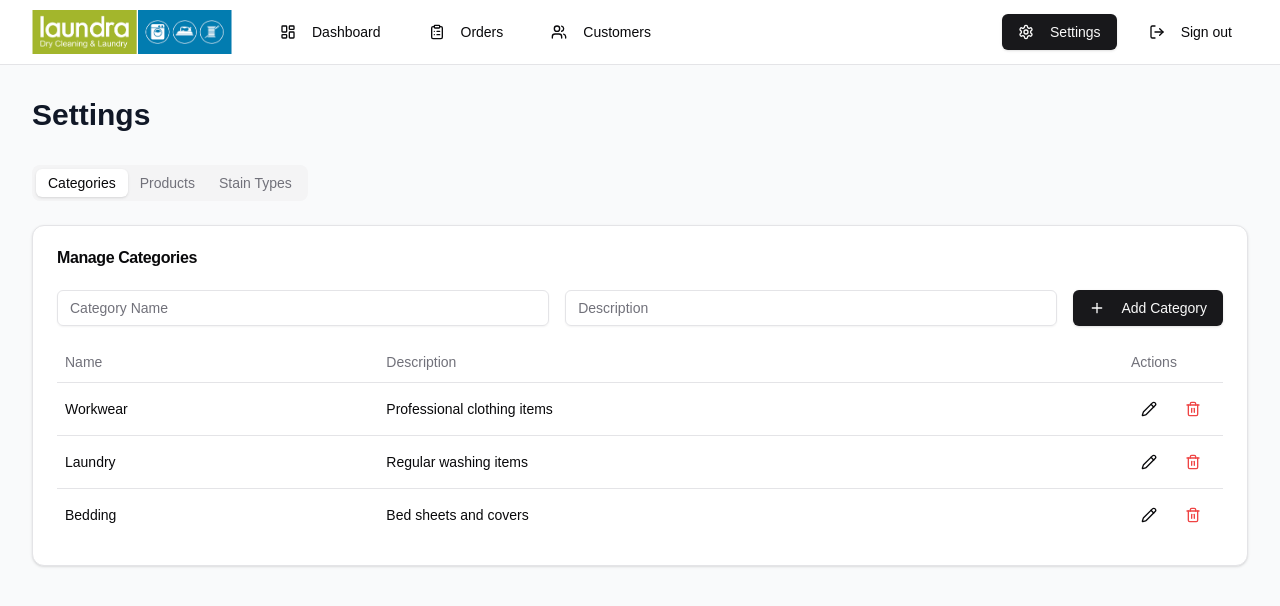
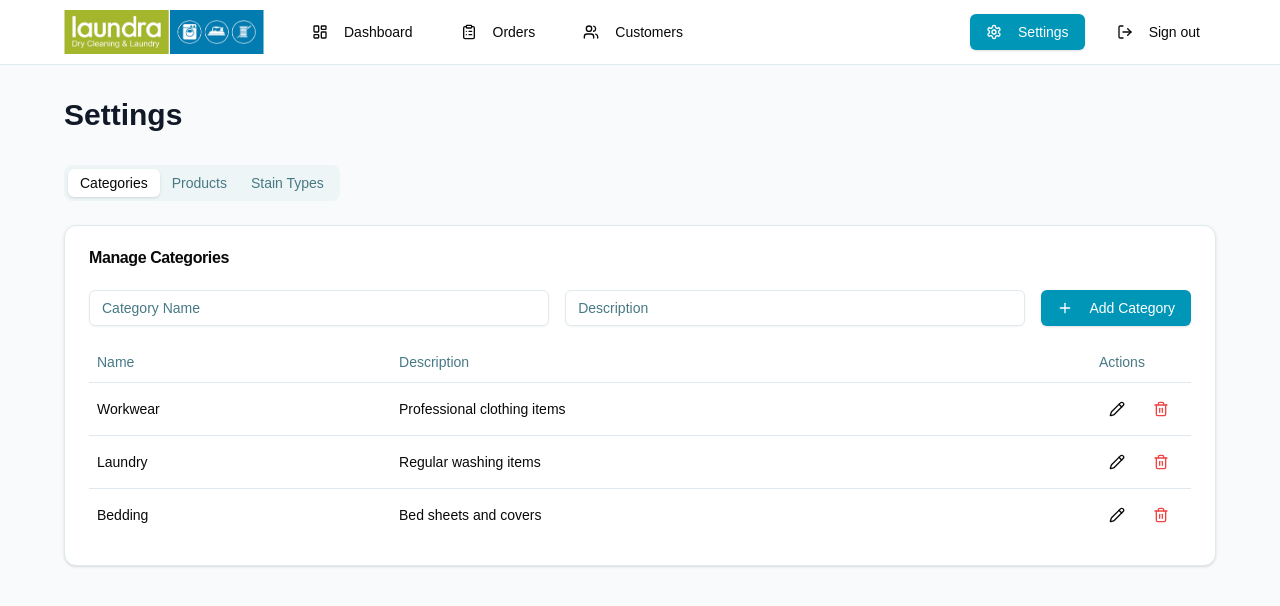
Before and after one commit to onlyargon/laundra, a Next.js app: page /settings in a window 1280 px wide. Shown: the top 606 px of the page. Built offline with nearby package versions, Linux system fonts and the light colour scheme.

Commit message:
Update color scheme and layout with max-width containers

```diff
--- a/app/globals.css
+++ b/app/globals.css
@@ -14,67 +14,67 @@ body {
 		--card-foreground: 240 10% 3.9%;
 		--popover: 0 0% 100%;
 		--popover-foreground: 240 10% 3.9%;
-    --primary: 240 5.9% 10%;
-    --primary-foreground: 0 0% 98%;
-    --secondary: 240 4.8% 95.9%;
-    --secondary-foreground: 240 5.9% 10%;
-    --muted: 240 4.8% 95.9%;
-    --muted-foreground: 240 3.8% 46.1%;
-    --accent: 240 4.8% 95.9%;
-    --accent-foreground: 240 5.9% 10%;
+		--primary: 191 100% 36%; /* Bright blue #0093B8 */
+		--primary-foreground: 0 0% 100%;
+		--secondary: 73 63% 44%; /* Lime green #9AB82A */
+		--secondary-foreground: 0 0% 100%;
+		--muted: 191 30% 95%;
+		--muted-foreground: 191 30% 40%;
+		--accent: 73 63% 44%;
+		--accent-foreground: 0 0% 100%;
 		--destructive: 0 84.2% 60.2%;
 		--destructive-foreground: 0 0% 98%;
-    --border: 240 5.9% 90%;
-    --input: 240 5.9% 90%;
-    --ring: 240 10% 3.9%;
-    --chart-1: 12 76% 61%;
-    --chart-2: 173 58% 39%;
-    --chart-3: 197 37% 24%;
-    --chart-4: 43 74% 66%;
-    --chart-5: 27 87% 67%;
+		--border: 191 30% 90%;
+		--input: 191 30% 90%;
+		--ring: 191 100% 36%;
+		--chart-1: 191 100% 36%; /* Blue */
+		--chart-2: 73 63% 44%; /* Green */
+		--chart-3: 191 70% 50%; /* Light blue */
+		--chart-4: 73 73% 55%; /* Light green */
+		--chart-5: 191 85% 65%; /* Lighter blue */
 		--radius: 0.5rem;
 		--sidebar-background: 0 0% 98%;
-    --sidebar-foreground: 240 5.3% 26.1%;
-    --sidebar-primary: 240 5.9% 10%;
-    --sidebar-primary-foreground: 0 0% 98%;
-    --sidebar-accent: 240 4.8% 95.9%;
-    --sidebar-accent-foreground: 240 5.9% 10%;
-    --sidebar-border: 220 13% 91%;
-    --sidebar-ring: 217.2 91.2% 59.8%;
+		--sidebar-foreground: 191 30% 26%;
+		--sidebar-primary: 191 100% 36%;
+		--sidebar-primary-foreground: 0 0% 100%;
+		--sidebar-accent: 73 63% 44%;
+		--sidebar-accent-foreground: 0 0% 100%;
+		--sidebar-border: 191 30% 90%;
+		--sidebar-ring: 191 100% 36%;
 	}
 	.dark {
-    --background: 240 10% 3.9%;
+		--background: 191 30% 10%;
 		--foreground: 0 0% 98%;
-    --card: 240 10% 3.9%;
+		--card: 191 30% 15%;
 		--card-foreground: 0 0% 98%;
-    --popover: 240 10% 3.9%;
+		--popover: 191 30% 15%;
 		--popover-foreground: 0 0% 98%;
-    --primary: 0 0% 98%;
-    --primary-foreground: 240 5.9% 10%;
-    --secondary: 240 3.7% 15.9%;
-    --secondary-foreground: 0 0% 98%;
-    --muted: 240 3.7% 15.9%;
-    --muted-foreground: 240 5% 64.9%;
-    --accent: 240 3.7% 15.9%;
-    --accent-foreground: 0 0% 98%;
+		--primary: 191 100% 36%; /* Bright blue #0093B8 */
+		--primary-foreground: 0 0% 100%;
+		--secondary: 73 63% 44%; /* Lime green #9AB82A */
+		--secondary-foreground: 0 0% 100%;
+		--muted: 191 30% 20%;
+		--muted-foreground: 191 30% 70%;
+		--accent: 73 63% 44%;
+		--accent-foreground: 0 0% 100%;
 		--destructive: 0 62.8% 30.6%;
 		--destructive-foreground: 0 0% 98%;
-    --border: 240 3.7% 15.9%;
-    --input: 240 3.7% 15.9%;
-    --ring: 240 4.9% 83.9%;
-    --chart-1: 220 70% 50%;
-    --chart-2: 160 60% 45%;
-    --chart-3: 30 80% 55%;
-    --chart-4: 280 65% 60%;
-    --chart-5: 340 75% 55%;
-    --sidebar-background: 240 5.9% 10%;
-    --sidebar-foreground: 240 4.8% 95.9%;
-    --sidebar-primary: 224.3 76.3% 48%;
+		--border: 191 30% 25%;
+		--input: 191 30% 25%;
+		--ring: 191 100% 36%;
+		--chart-1: 191 100% 36%; /* Blue */
+		--chart-2: 73 63% 44%; /* Green */
+		--chart-3: 191 70% 50%; /* Light blue */
+		--chart-4: 73 73% 55%; /* Light green */
+		--chart-5: 191 85% 65%; /* Lighter blue */
+		--sidebar-background: 191 30% 15%;
+		--sidebar-foreground: 0 0% 98%;
+		--sidebar-primary: 191 100% 36%;
 		--sidebar-primary-foreground: 0 0% 100%;
-    --sidebar-accent: 240 3.7% 15.9%;
-    --sidebar-accent-foreground: 240 4.8% 95.9%;
-    --sidebar-border: 240 3.7% 15.9%;
-    --sidebar-ring: 217.2 91.2% 59.8%;
+		--sidebar-accent: 73 63% 44%;
+		--sidebar-accent-foreground: 0 0% 100%;
+		--sidebar-border: 191 30% 25%;
+		--sidebar-ring: 191 100% 36%;
 	}
 }
 
--- a/components/layout/app-layout.tsx
+++ b/components/layout/app-layout.tsx
@@ -11,7 +11,7 @@ export function AppLayout({ children }: AppLayoutProps) {
 		<div className="min-h-screen bg-gray-50">
 			<Navbar />
 			<main className="p-8">
-				<div className="mx-auto">{children}</div>
+				<div className="max-w-6xl mx-auto">{children}</div>
 			</main>
 		</div>
 	);
--- a/components/layout/navbar.tsx
+++ b/components/layout/navbar.tsx
@@ -27,7 +27,7 @@ export function Navbar() {
 
 	return (
 		<nav className="border-b bg-white">
-			<div className="mx-auto px-4 sm:px-6 lg:px-8">
+			<div className="max-w-6xl mx-auto">
 				<div className="flex justify-between items-center h-16">
 					<div className="flex items-center space-x-8">
 						<Link href="/dashboard">
```
Lines whose indentation alone changed are shown as unchanged.
